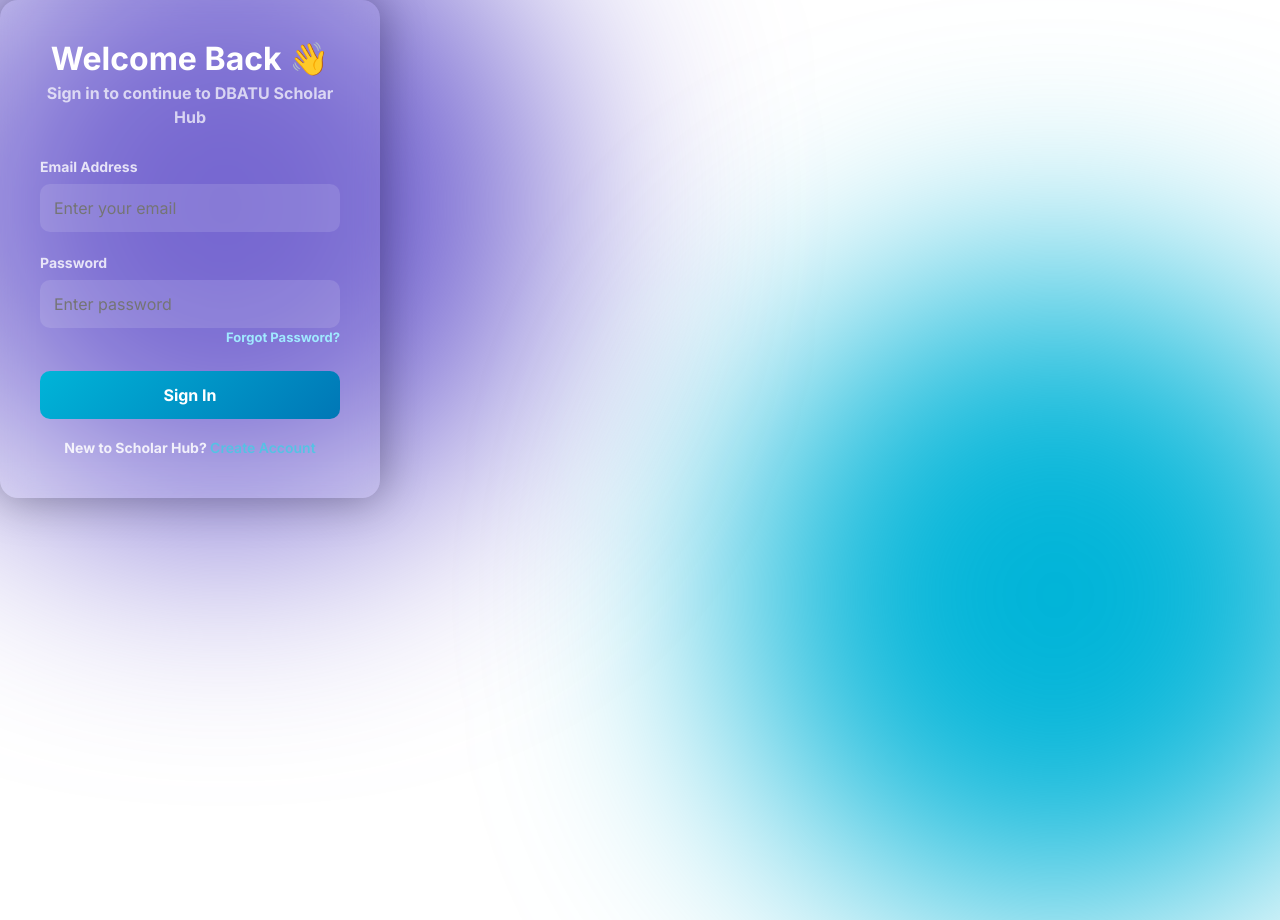
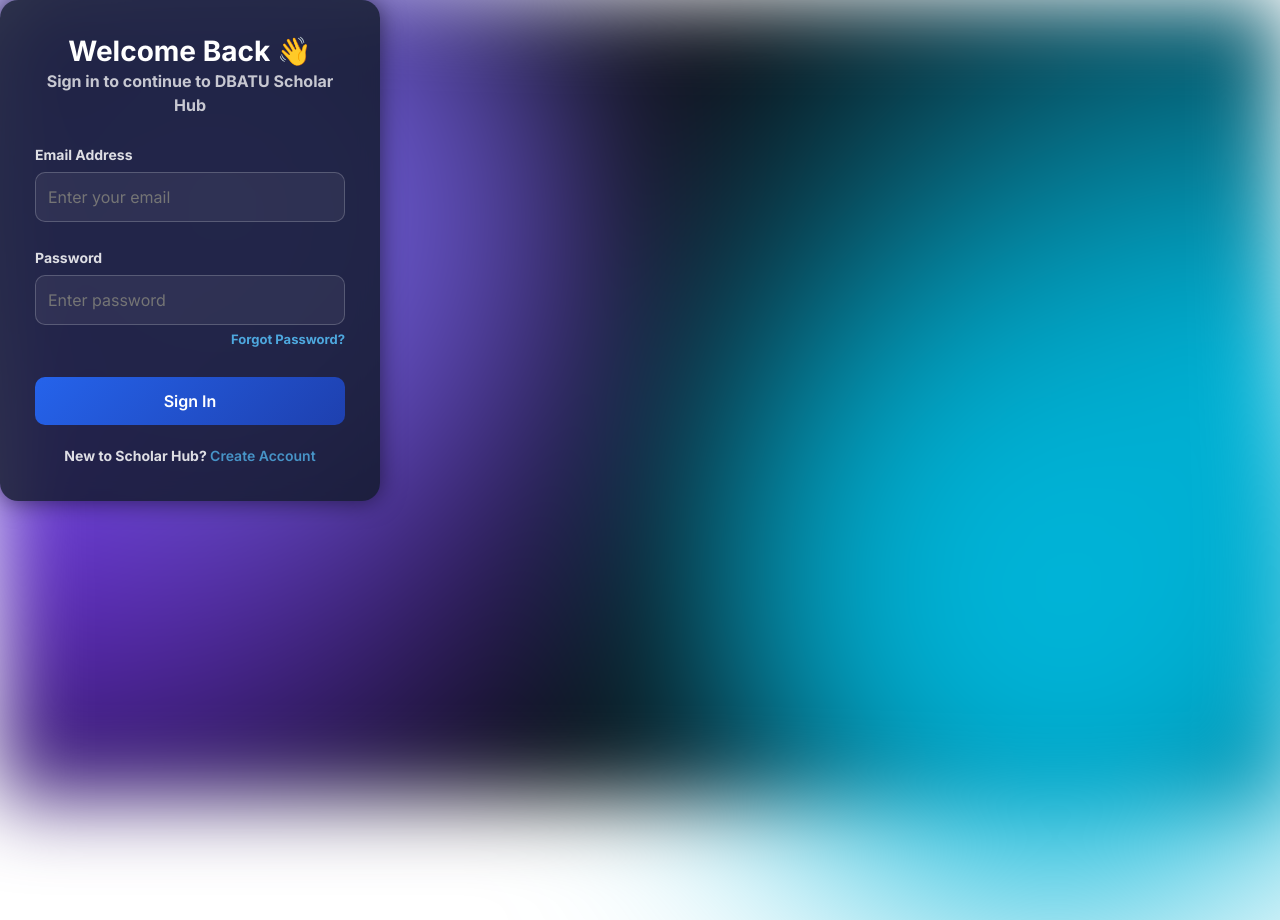
Before and after one commit to gituser-30/Resource-Allocator-project, a React (Vite) app in the folder client/: page /login in a window 1280 px wide. Shown: the top 920 px of the page. Built offline with nearby package versions, Linux system fonts and the light colour scheme; a web font is replaced by a local one.

Commit message:
Update login.css

```diff
--- a/client/src/pages/login.css
+++ b/client/src/pages/login.css
@@ -1,4 +1,4 @@
-/* /* Background container */
+/* /* /* Background container */
 /* ======== PAGE BACKGROUND ONLY ======== */
 /* .login-container {
   display: flex;
@@ -591,4 +591,122 @@
 @keyframes fadeIn {
   from { opacity: 0; transform: translateY(20px); }
   to { opacity: 1; transform: translateY(0); }
+} */
+
+
+/* Page Wrapper */
+.login-page-wrapper {
+  min-height: 100vh;
+  display: flex;
+  justify-content: center;
+  align-items: center;
+  position: relative;
+  overflow: hidden;
 }
+
+/* Dark Gradient Background */
+.login-background {
+  position: absolute;
+  width: 100%;
+  height: 100%;
+  background: radial-gradient(circle at right, #00b4d8, transparent 50%),
+              radial-gradient(circle at left, #7b2ff7, transparent 50%),
+              #0d1117;
+  z-index: -1;
+  filter: blur(40px);
+}
+
+/* Login Card */
+.login-box {
+  width: 380px;
+  background: rgba(17, 25, 40, 0.8);
+  padding: 35px;
+  border-radius: 18px;
+  box-shadow: 0 0 25px rgba(0, 0, 0, 0.55);
+  backdrop-filter: blur(10px);
+  color: white;
+  animation: fadeIn 0.4s ease;
+}
+
+/* Title + Subtitle */
+.title {
+  font-size: 28px;
+  font-weight: 700;
+  margin-bottom: 5px;
+}
+
+.subtitle {
+  opacity: 0.75;
+  margin-bottom: 25px;
+}
+
+/* Input blocks */
+.input-block label {
+  font-size: 14px;
+  opacity: 0.85;
+}
+
+.input-block input {
+  width: 100%;
+  padding: 12px;
+  margin-top: 6px;
+  margin-bottom: 5px;
+  border-radius: 10px;
+  border: 1px solid rgba(255,255,255,0.2);
+  background: rgba(255,255,255,0.06);
+  color: white;
+}
+
+/* Forgot Password */
+.forgot {
+  font-size: 13px;
+  float: right;
+  color: #4ea8de;
+}
+
+/* Login Button */
+.login-btn {
+  width: 100%;
+  padding: 12px;
+  background: linear-gradient(135deg, #2563eb, #1e40af);
+  border: none;
+  border-radius: 10px;
+  font-weight: 600;
+  color: white;
+  margin-top: 10px;
+  transition: 0.25s;
+}
+
+.login-btn:hover {
+  transform: translateY(-2px);
+  background: linear-gradient(135deg, #1e40af, #1e3a8a);
+}
+
+/* Signup section */
+.signup-box {
+  margin-top: 20px;
+  font-size: 14px;
+  text-align: center;
+}
+
+.signup-link {
+  color: #4ea8de;
+  font-weight: 600;
+}
+
+/* Error Message */
+.error-box {
+  background: #ff4d4f;
+  padding: 10px;
+  border-radius: 8px;
+  text-align: center;
+  margin-bottom: 10px;
+  color: white;
+  font-weight: bold;
+}
+
+/* Fade Animation */
+@keyframes fadeIn {
+  from { opacity: 0; transform: translateY(10px); }
+  to { opacity: 1; transform: translateY(0); }
+}
```
